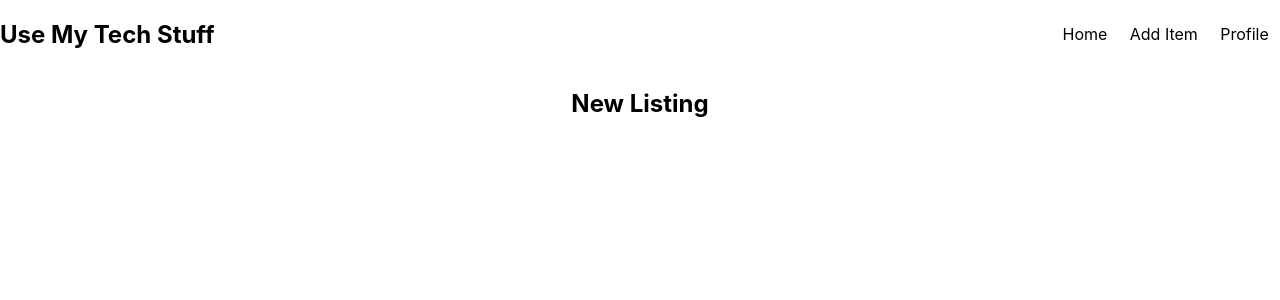
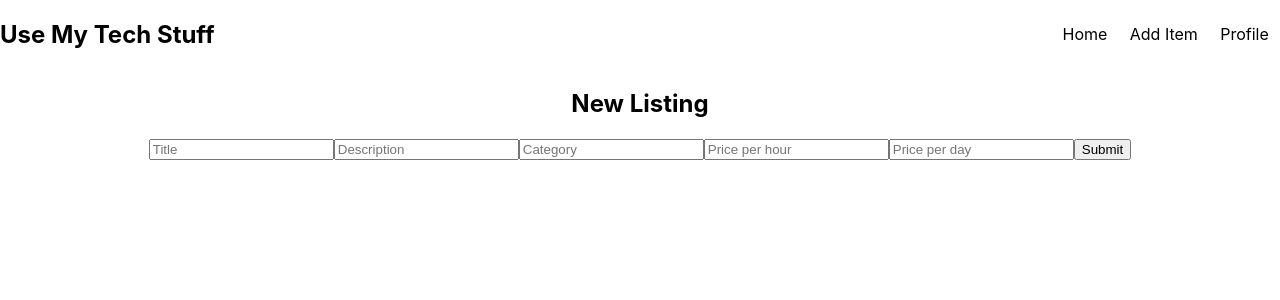
Before and after one commit to bwptpt-use-my-tech-stuff1/front-end, a React (Create React App) app: page /add-item in a window 1280 px wide. Shown: the top 300 px of the page. Built offline with nearby package versions, Linux system fonts and the light colour scheme.

Commit message:
set up functionailty to add items to the rental list

```diff
--- a/src/components/AddListing.js
+++ b/src/components/AddListing.js
@@ -1,11 +1,73 @@
-import React from 'react';
+import React, { useState, useContext } from 'react';
 import Navbar from './layout/Navbar';
+import TechContext from '../contexts/tech/techContext';
 
-const AddListing = () => {
+const AddListing = props => {
+  const techContext = useContext(TechContext);
+  const { addItem } = techContext;
+
+  const [item, setItem] = useState({
+    title: '',
+    description: '',
+    category_id: '',
+    price_hour: '',
+    price_day: ''
+  });
+
+  const { title, description, category_id, price_hour, price_day } = item;
+
+  const handleChange = e => {
+    setItem({ ...item, [e.target.name]: e.target.value });
+  };
+
+  const handleSubmit = e => {
+    e.preventDefault();
+    addItem(item);
+    props.history.push('/dashboard');
+  };
+
   return (
     <div>
       <Navbar />
       <h2>New Listing</h2>
+      <form onSubmit={handleSubmit}>
+        <input
+          type='text'
+          placeholder='Title'
+          name='title'
+          value={title}
+          onChange={handleChange}
+        />
+        <input
+          type='text'
+          placeholder='Description'
+          name='description'
+          value={description}
+          onChange={handleChange}
+        />
+        <input
+          type='text'
+          placeholder='Category'
+          name='category_id'
+          value={category_id}
+          onChange={handleChange}
+        />
+        <input
+          type='text'
+          placeholder='Price per hour'
+          name='price_hour'
+          value={price_hour}
+          onChange={handleChange}
+        />
+        <input
+          type='text'
+          placeholder='Price per day'
+          name='price_day'
+          value={price_day}
+          onChange={handleChange}
+        />
+        <input type='submit' />
+      </form>
     </div>
   );
 };
--- a/src/components/Item.js
+++ b/src/components/Item.js
@@ -4,7 +4,7 @@ const Item = ({ item }) => {
   return (
     <div>
       <h2>{item.title}</h2>
-      <p>{`${item.price_per_hr}/hr`}</p>
+      <p>{`${item.price_hour}/hr`}</p>
     </div>
   );
 };
--- a/src/contexts/tech/TechState.js
+++ b/src/contexts/tech/TechState.js
@@ -1,6 +1,8 @@
 import React, { useReducer } from 'react';
 import TechContext from './techContext';
 import techReducer from './techReducer';
+import { v4 as uuidv4 } from 'uuid';
+import { ADD_ITEM } from '../types';
 
 const TechProvider = ({ children }) => {
   const initialState = {
@@ -9,16 +11,22 @@ const TechProvider = ({ children }) => {
         title: 'Canon EOS M5 Mirrorless Digital Camera',
         description:
           '24.2MP APS-C CMOS Sensor, DIGIC Image Processor, 2.36m-Dot EVF, Touch and Drag AF Control, 3.2" 1.62m-Dot Tilting Touchscreen LCD',
-        category: 'Camera',
-        price_per_hr: '$30',
-        price_per_day: '$150'
+        category_id: 'Camera',
+        price_hour: '$30',
+        price_day: '$150'
       }
     ]
   };
   const [state, dispatch] = useReducer(techReducer, initialState);
 
+  // Add Item
+  const addItem = item => {
+    item.id = uuidv4();
+    dispatch({ type: ADD_ITEM, payload: item });
+  };
+
   return (
-    <TechContext.Provider value={{ items: state.items }}>
+    <TechContext.Provider value={{ items: state.items, addItem }}>
       {children}
     </TechContext.Provider>
   );
--- a/src/contexts/tech/techReducer.js
+++ b/src/contexts/tech/techReducer.js
@@ -1,5 +1,12 @@
+import { ADD_ITEM } from '../types';
+
 export default (state, action) => {
   switch (action.type) {
+    case ADD_ITEM:
+      return {
+        ...state,
+        items: [...state.items, action.payload]
+      };
     default:
       return state;
   }
--- /dev/null
+++ b/src/contexts/types.js
@@ -0,0 +1 @@
+export const ADD_ITEM = 'ADD_ITEM';
```
